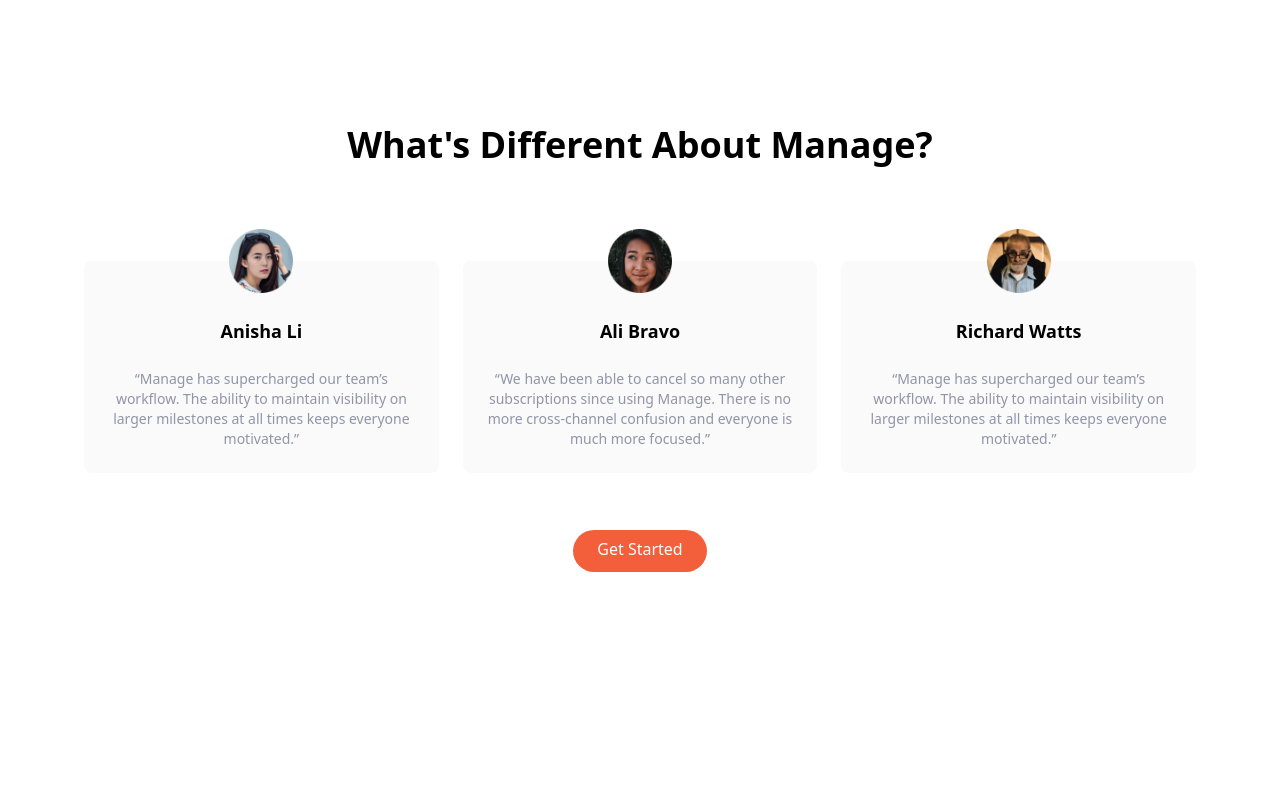
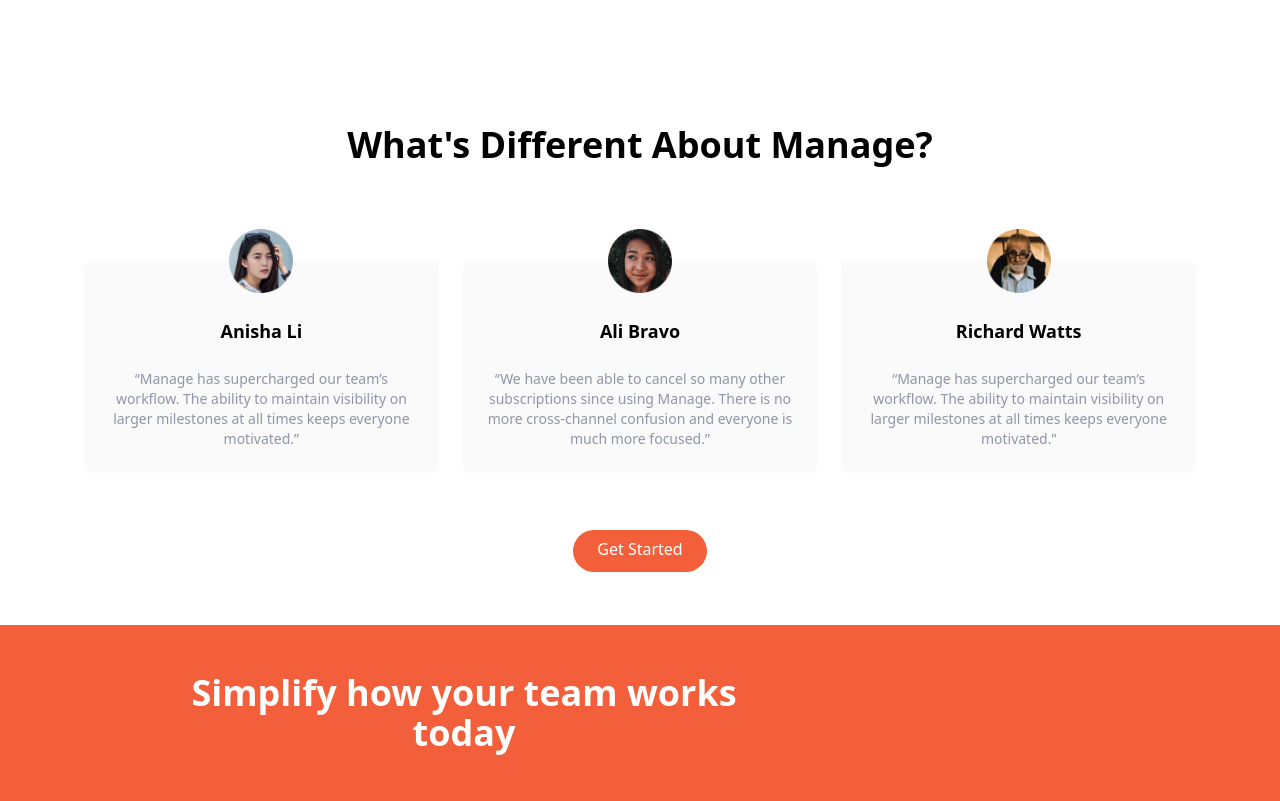
Before and after one commit to mysandesh/webdev-corporate-tailwind, a website: page index.html in a window 1280 px wide. Shown: the part 1143-1944 px from the top of the page. Before the commit the page ends 1768 px from the top, so only its background shows below. Drawn offline with Linux system fonts and the light colour scheme.

Commit message:
CTA Section Heading Added

```diff
--- a/index.html
+++ b/index.html
@@ -236,5 +236,21 @@
         </div>
       </div>
     </section>
+
+    <!-- CTA Section -->
+
+    <section id="cta" class="bg-brightRed">
+      <!-- Flex Container -->
+      <div
+        class="container flex flex-col items-center justify-content-between px-6 py-24 mx-auto space-y-12 md:py-12 md:flex-row md:space-y-0"
+      >
+        <!-- Heading -->
+        <h2
+          class="text-5xl font-bold leading-tight text-center text-white md:text-4xl md:max-w-xl md:tect-left"
+        >
+          Simplify how your team works today
+        </h2>
+      </div>
+    </section>
   </body>
 </html>
```
Also changed, not shown: css/main.css.
